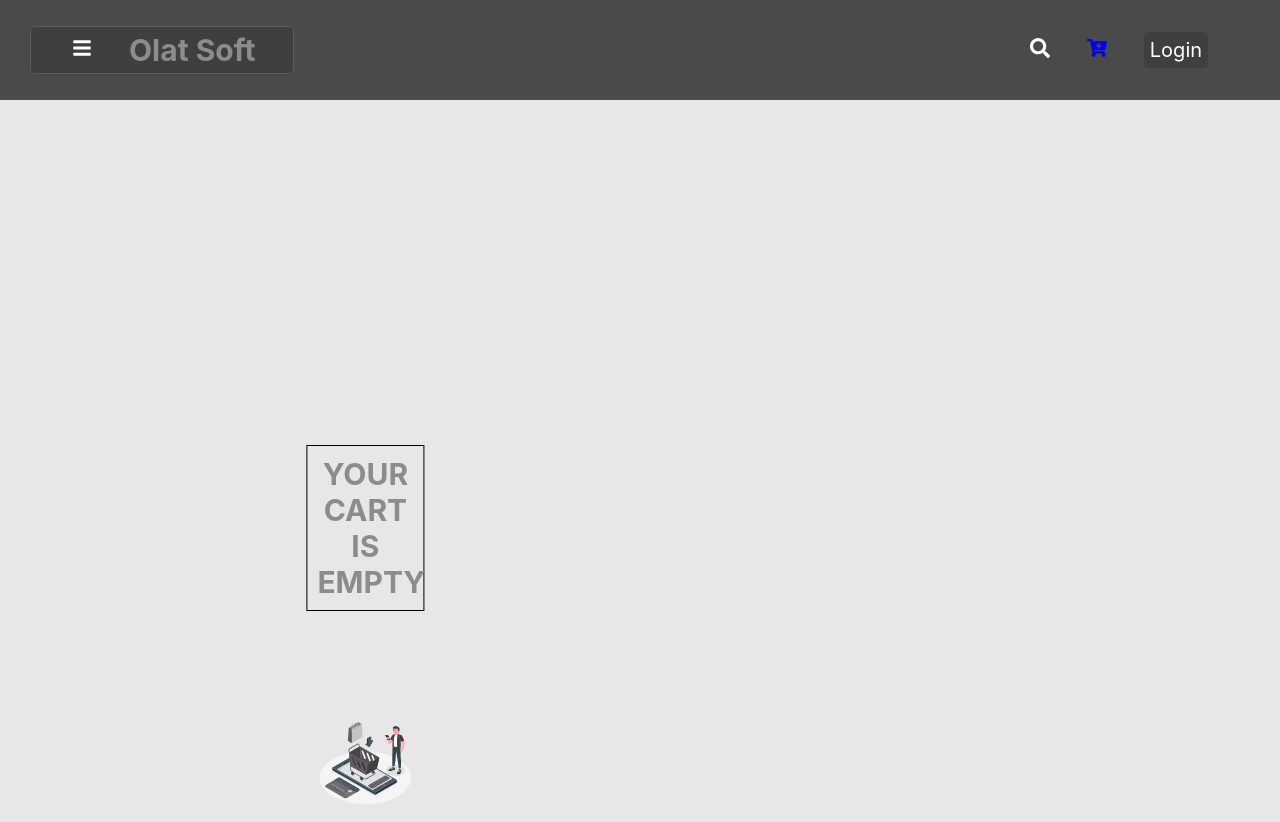
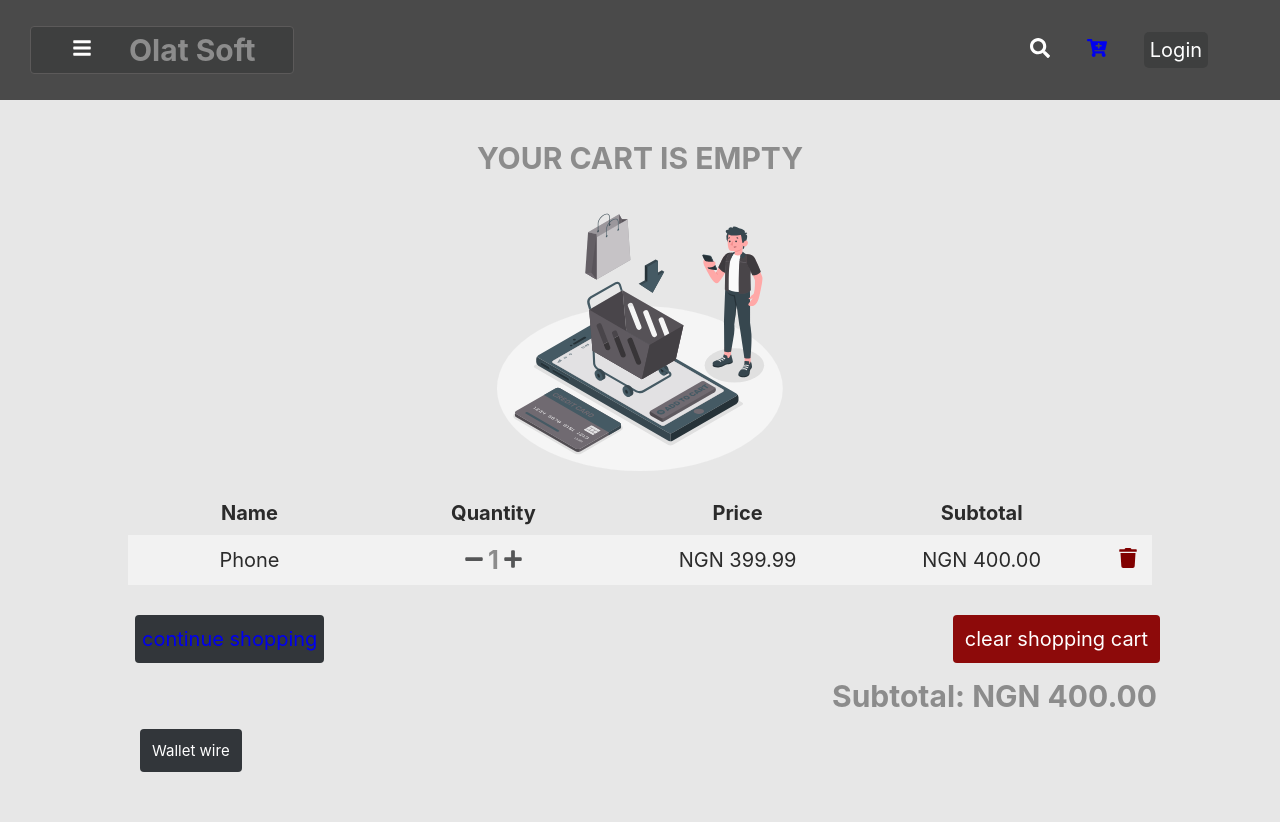
Before and after one commit to Oluwatunmise-olat/E-commerce-FrontEnd, a React (Create React App) app: page /cart in a window 1280 px wide. Before the commit the page ends 800 px from the top, so only its background shows below. Built offline with nearby package versions, Linux system fonts and the light colour scheme.

Commit message:
cart styled

```diff
--- a/src/components/LandingPage.js
+++ b/src/components/LandingPage.js
@@ -8,7 +8,7 @@ export default function LandingPage (){
     return (
         <div className="landing_body">
             <h2 className="logo_title">E Bargain</h2>
-            <section>
+            <section className="landing">
                 <div className="landing_div">
                     <p className="about">
                         Browse,
--- a/src/components/cart.js
+++ b/src/components/cart.js
@@ -1,5 +1,6 @@
 import React from "react";
 import {FaMinus, FaPlus, FaTrash } from "react-icons/fa";
+import {Link} from "react-router-dom";
 
 // svg
 import CartSvg from "../styles/svg/Cart.svg"
@@ -17,70 +18,39 @@ export default function Cart (){
                 <p> YOUR CART IS EMPTY</p>
             </div>
 
-            <div className="svg-flx" style={{height: "100%", width: "50%"}}>
+            <div className="svg-flx" style={{height: "100%", width: "100%"}}>
                 <img src={`${CartSvg}`} style={{width: "100%", height: "300px"}} alt="cart svg" />
             </div>
 
-            {/* if cart isn't empty */}
-            <div className="cart-items">
             <table>
                 <tr className="tr-headings">
-                        <td>item</td>
-                        <td>price</td>
-                        <td>quantity</td>
-                        <td>subtotal</td>
+                    <th>name</th>
+                    <th>quantity</th>
+                    <th>price</th>
+                    <th>subtotal</th>
+                    <th></th>
                 </tr>
-                    <tr>
-                        <td className="item">
-                            <div className="item-flex">
-                                <div style={{width: "50%"}}>
-                                    <img style={{width: "100%"}} src={TestImg} alt="product image" />
-                                </div>
-                                <p className="item-name">Nike</p>
-                            </div>
-                        </td>
-                        <td className="price">
-                            <p>NGN 200.00</p>
-                        </td>
-                        <td className="quantity">
-                            <div className="quantity-flex">
+                <tr className="tr-body">
+                    <td>Phone</td>
+                    <td>
                         <i><FaMinus/></i>
                         <p>1</p>
                         <i><FaPlus/></i>
-                            </div>
                     </td>
-                        <td className="subtotal">
-                            <div className="subtotal-flex">
-                                <p>NGN 200.00</p>
-                                <i><FaTrash/></i>
-                            </div>
-                        </td>
+                    <td>NGN 399.99</td>
+                    <td>NGN 400.00</td>
+                    <td><i className="trash"><FaTrash/></i></td>
                 </tr>
             </table>
+            <div className="btn-section">
+                <button className="continue-shopping"><Link to="/products">continue shopping</Link></button>
+                <button className="clear-btn">clear shopping cart</button>
             </div>
-            <div className="continue-clear-btn">
-                    <button className="continue-shopping">
-                        continue shopping
-                    </button>
-                    <button className="clear-btn">
-                        clear shopping cart
-                    </button>
+            <div className="checkout">
+                <p>subtotal: NGN 400.00</p>
             </div>
+            <button className="wallet-transfer">Wallet wire</button>
 
-            {/* checkout section */}
-            <section className="checkout">
-                <div className="checkout-card">
-                    <p className="subtotal">
-                        Subtotal: NGN 400.00
-                    </p>
-                    <p className="order-total">
-                        Order Total: NGN 1000.00
-                    </p>
-                </div>
-            </section>
-            <button className="checkout-btn">
-                Proceed to checkout
-            </button>
         </section>
     )
     }
--- a/src/styles/auth.css
+++ b/src/styles/auth.css
@@ -1,23 +1,23 @@
 .overlay{
-    background-color: rgb(201, 201, 201);
+    background-color:rgb(55, 55, 55);
     position: fixed;
     top: 0;
     left: 0;
     width: 100%;
     height: 100%;
-    /* z-index: 1; */
-    opacity: 0.4;
+    /* z-index: 3; */
+    opacity: 1;
 }
 
 
 .login form{
-    /* z-index: 3; */
-    background-color: hsl(0, 5%, 72%);
+    z-index: 3;
+    background-color: hsl(0, 1%, 28%);
     opacity: 1;
-    width: auto;
+    width: 50%;
     margin: auto;
     transform: translate(0%, 50%);
-    box-shadow: 5px 4px 8px rgb(202, 202, 202);
+    box-shadow: 2px 1px 4px rgb(77, 77, 77);
 }
 
 form{
--- a/src/styles/cart.css
+++ b/src/styles/cart.css
@@ -4,12 +4,13 @@
 
 .svg-flx{
     margin: auto;
+    /* border: 1px solid; */
 }
 
 .cart-empty{
     padding: 10px;
     width: 50%;
-    border: 1px solid;
+    /* border: 1px solid; */
     margin: auto;
     margin-top: 30px;
 }
@@ -17,6 +18,7 @@
 .cart-empty p{
     text-align: center;
 }
+
 
 .cart-items {
     /* border: 1px solid brown; */
@@ -28,29 +30,43 @@
 
 table{
     border-collapse: collapse;
+    /* border: 1px solid; */
+    border-radius: 10px;
+    width: 80%;
+    margin: auto;
+    margin-bottom: 30px;
 }
 
-.tr-headings{
+.tr-headings, .tr-body{
     text-align: center;
 }
 
-table tr td{
+.tr-body{
+    cursor: pointer;
+}
+
+.tr-body:hover{
+    background-color: lightgrey;
+}
+
+table tr td, th{
     text-transform: capitalize;
     width: 25%;
     margin: 5px;
+    padding: 10px;
+    color: hsl(0, 0%, 17%);
 }
 
-table tr{
-    border-bottom: 2px solid;
-    border-color: darkgrey;
-    margin-bottom: 15px;
-    margin: 10px;
+.tr-body td i{
+    margin: 4px;
+    margin-bottom: 1px;
+    color: #555657;
+    cursor: pointer;
 }
 
-table tr td.item{
-    /* border: 1px solid blue; */
-    width: 25%;
-    padding: 14px;
+.tr-body td p{
+    display: inline;
+    font-size: 25px;
 }
 
 .item-flex{
@@ -60,139 +76,78 @@ table tr td.item{
     align-items: center;
 }
 
-table tr td.price{
-    /* border: 1px solid blue; */
-    width: 25%;
-    text-align: center;
+tr:nth-child(even){
+    background-color: #f2f2f2;
 }
 
-
-table tr td.quantity{
-    /* border: 1px solid blue; */
-    width: 25%;
-}
-
-.quantity-flex{
-    display: flex;
-    flex-direction: row;
-    align-items: center;
-    justify-content: center;
-}
-
-.quantity-flex i{
-    margin-left: 10px;
-    margin-right: 10px;
-}
-
-table tr td.subtotal{
-    /* border: 1px solid blue; */
-    width: 25%;
-    text-align: center;
-}
-
-.subtotal-flex{
-    display: flex;
-    flex-direction: row;
-    justify-content: center;
-    align-items: center;
-}
-
-.subtotal-flex i{
-    margin: 10px;
-    color: white;
-    width: 15%;
-    background-color: #8d0a0a;
-    padding: 3px;
-    border-radius: 3px;
+table tr td i.trash{
+    color: maroon;
 }
 
 table tr{
     margin-top: 20px;
-    border-bottom: 2px solid #bfb9b9;
+    /* border-bottom: 2px solid #bfb9b9; */
 }
 
-.continue-clear-btn{
-    width: 70%;
-    margin: auto;
-    display: flex;
-    flex-direction: row;
-    padding: 10px;
-    align-items: center;
-    justify-content: space-between;
-    /* border: 1px solid green; */
-    margin-bottom: 50px;
-}
 
 .continue-shopping, .clear-btn{
     border-radius: 4px;
     padding: 4px;
-    color: white;
+    color: #555657;
     border-color: transparent;
     cursor: pointer;
+    margin-left: 135px;
+    margin-right: 120px;
 }
 
 .continue-shopping{
     background-color: rgb(50, 54, 58);
     font-size: 15px;
-    padding: 10px;
+    padding: 5px;
 }
 
 .clear-btn{
     background-color: #8d0a0a;
-    font-size: 15px;
+    font-size: 20px;
+    color: white;
     padding: 10px;
 }
 
-.checkout, .checkout-btn{
+.btn-section{
+    display: flex;
+    flex-direction: row;
+    justify-content: space-between;
+}
+
+.checkout, .wallet-transfer{
     /* border: 1px solid blue; */
-    width: 70%;
-    margin: auto;
+    width: 90%;
     display: flex;
     flex-direction: row;
     justify-content: right;
+    margin-top: 10px;
     padding: 5px;
     margin-bottom: 50px;
+    margin-right: 140px;
 }
 
 .checkout{
     margin-bottom: 10px;;
 }
 
-.checkout-card{
-    border-radius: 4px;
-    background-color: white;
-    padding: 10px;
-    margin: 10px;
-    box-shadow: 3px 2px 7px lightgray;
-}
-
-.subtotal{
-    margin: 10px;
-    margin-right: 0px;
-    border-bottom: 2px solid lightgrey;
-}
-
-.checkout-btn{
+.wallet-transfer{
     background-color:rgb(50, 54, 58);
     color: white;
-    padding: 15px;
+    padding: 10px;
     cursor: pointer;
     transition: all 1s ease;
-    display: flex;
-    flex-direction: row;
     border-radius: 4px;
-    justify-content: right;
     border-color: transparent;
     width: auto;
-    margin: auto;
+    margin-left: 140px;
     font-size: 15px;
     margin-bottom: 50px;
-    transform: translate(110%, 0%);
-}
-
-.checkout-btn:hover{
-    color:rgb(50, 54, 58);
-    background-color: white;
+    /* transform: translate(110%, 0%); */
 }
 
 
--- a/src/styles/landing_page.css
+++ b/src/styles/landing_page.css
@@ -10,7 +10,7 @@
 }
 
 
-section{
+section.landing{
     /* border: 1px solid teal; */
     width: 15%;
     padding: 10px;
--- a/src/styles/register.css
+++ b/src/styles/register.css
@@ -3,17 +3,25 @@
     flex-direction: row;
     justify-content: space-around;
     align-items: center;
+    position: fixed;
+    top: 0;
+    left: 0;
+    height: 100%;
+    opacity: 1;
+    background-color: rgb(67, 67, 67);
 }
 
+
 .register{
-    width: 50%;
+    width: 40%;
     /* border: 1px solid; */
     margin: auto;
     transform: translateY(10%);
     border-radius: 4px;
     padding: 10px;
     margin-bottom: 100px;
-    box-shadow: 1px 2px 5px #8a8a8a;
+    box-shadow: 1px 2px 5px #3a3a3a;
+    background-color: rgb(55, 55, 55);
     /* margin-right: 10%; */
 }
 
@@ -28,14 +36,14 @@
 
 .register-form{
     padding: 10px;
-    margin: 4px;
-    /* border: 1px solid blue; */
+    /* margin: 4px; */
+    margin: auto;
 }
 
 label{
     text-transform: capitalize;
     /* font-weight: lighter; */
-    text-align: justify;
+    /* text-align: justify; */
     /* border: 1px solid; */
     padding: 4px;
     margin-left: 20px;
```
Lines whose indentation alone changed are shown as unchanged.
